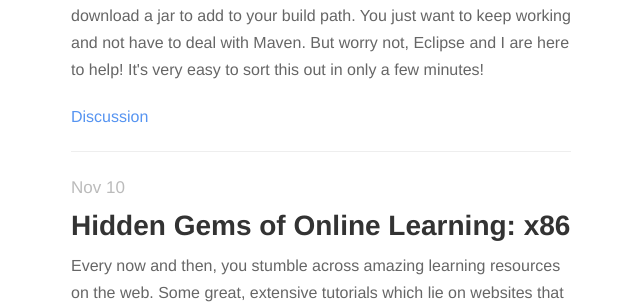
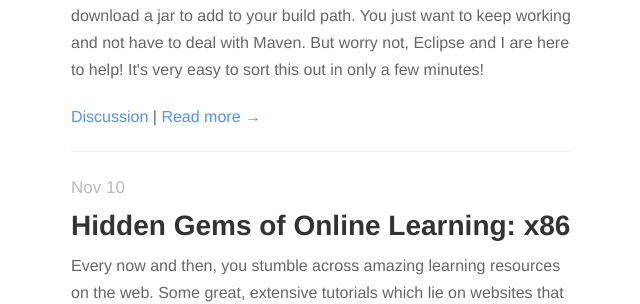
Before and after one commit to AndreiBarsan/andreibarsan.github.io, a Jekyll site: the page built from index.html, in a window 1280 px wide and 900 px high, scrolled down 988 px. Shown: the part 152-456 px from the top of the window, without its empty margins (329-969 px from the left). Built offline with Jekyll 4.4.1, drawn with Linux system fonts in a browser that asks for light colours; nearby versions of some CDN libraries; Markdown is read by kramdown in place of the engine named in the settings; the list of posts is cut into pages by our own code.

Commit message:
Made excerpts work.  Now showing links to "Read more ->" on the post listing page below every post which has an excerpt (and is not displayed in its entirety on the front page).

```diff
--- a/_config.yml
+++ b/_config.yml
@@ -24,6 +24,8 @@ authorTwitter:  "andreib"
 
 permalink:       /:year/:month/:day/:title/
 
+excerpt_separator: "<!--more-->"
+
 defaults:
     -
         scope:
@@ -37,6 +39,5 @@ defaults:
             type: posts
         values:
             layout: post
-            excerpt_separator: "<!--more-->"
 
 aboutPage: true
--- a/_includes/post-list.html
+++ b/_includes/post-list.html
@@ -10,6 +10,11 @@
           </section>
           <section class="post-footer">
             <a href='{{ post.url }}'>Discussion</a>
+              {% assign a = post.content | split: site.excerpt_separator %}
+              {% assign a = a[1] | size %}
+              {% if a != 0 %}
+                | <a href="{{ post.url | append:"#title-start" }}">Read more &rarr;</a>
+              {% endif %}
           </section>
         </li>
     {% endfor %}
--- a/_layouts/post.html
+++ b/_layouts/post.html
@@ -6,7 +6,8 @@ archive: true
 
 <article class="post">
     <header>
-        <h1>{{ page.title }}</h1>
+        <a name="title-start"></a>
+        <h1 id="post-title">{{ page.title }}</h1>
         <h2 class="headline">{{ page.date | date:"%B %-d, %Y" }}</h2>
     </header>
     <section id="post-body">
```
